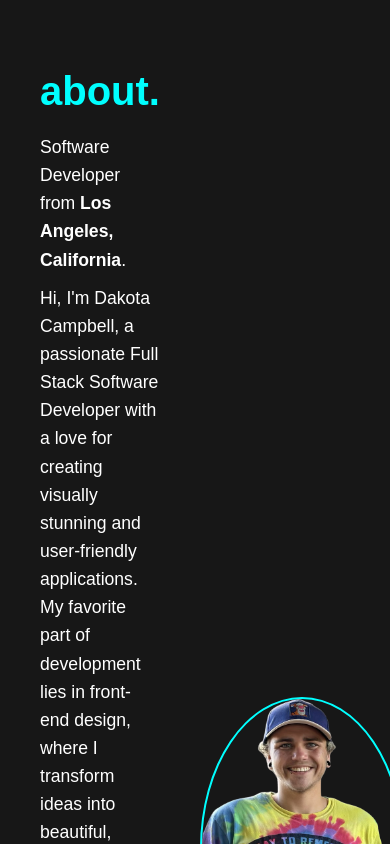
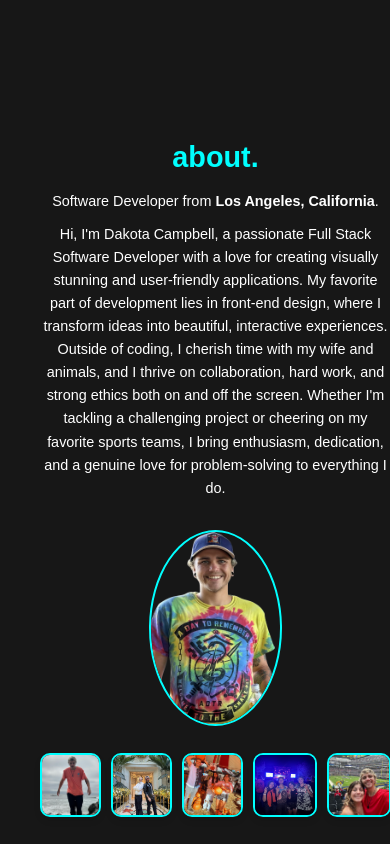
Before and after one commit to Dxk0ta/portfolio, a React (Create React App) app: page / in a window 390 px wide. Shown: the part 900-1744 px from the top of the page. Built offline with nearby package versions, Linux system fonts and the light colour scheme.

Commit message:
fixed mobile responsive issue

```diff
--- a/src/AboutMe.css
+++ b/src/AboutMe.css
@@ -1,47 +1,11 @@
-/* .aboutme {
-  text-align: center;
-  position: relative;
-  display: flex;
-  flex-direction: column;
-  justify-content: center;
-  align-items: center;
-  padding: 50px 20px;
-  height: 100vh;
-  background: rgba(255, 255, 255, 0.9);
-  border-radius: 15px;
-  box-shadow: 0 4px 20px rgba(0, 0, 0, 0.1);
-  margin: 20px;
-  font-family: 'Arial', sans-serif;
-}
-
-.aboutme-title {
-  font-size: 2.5em;
-  color: #007fff;
-  margin-bottom: 20px;
-}
-
-.aboutme-description {
-  font-size: 1.2em;
-  color: #333;
-  max-width: 600px;
-  line-height: 1.6;
-  margin: 0 auto 15px; /* Add some space between paragraphs */
-/*}
-
-/*.aboutme-quote {
-  font-style: italic;
-  color: #555;
-  max-width: 600px;
-  margin: 0 auto;
-  padding-top: 15px;
-} */
-/* Container */
 .aboutme {
   padding: 40px;
-    max-width: 1000px;
+  padding-top: 170px;
+  max-width: 1000px; /* Adjust for desktop */
+  width: 90%; /* Add width for responsiveness */
   margin: auto;
   text-align: left;
-    height: 100vh;
+  min-height: 100vh; /* Changed from height to min-height */
 }
 
 .aboutme-content {
@@ -51,7 +15,6 @@
   gap: 40px;
 }
 
-  /* Text Section */
 .aboutme-title {
   font-size: 2.5rem;
   font-weight: bold;
@@ -66,16 +29,15 @@
   margin: 10px 0;
 }
 
-  /* Main Image */
 .aboutme-image img {
-    width: 200px;
+  width: 200px; /* Default size for larger screens */
+  max-width: 50%; /* Ensure the image scales but doesn't shrink unnecessarily */
+  min-width: 150px; /* Ensure the image doesn’t shrink below this size */
   border-radius: 50%;
-    border: 5px solid #f5f5f5;
+  border: 2px solid #00ffff;
   object-fit: cover;
-    border: 2px solid #00ffff;
 }
 
-  /* Gallery */
 .aboutme-gallery {
   display: flex;
   gap: 10px;
@@ -95,5 +57,55 @@
 
 .aboutme-gallery img:hover {
   transform: scale(1.05);
-    box-shadow: 0 6px 15px rgba(0, 255, 255, 0.7); /* Enhance glow on hover */
+  box-shadow: 0 6px 15px rgba(0, 255, 255, 0.7);
 }
+
+/* Media Queries */
+@media (max-width: 768px) {
+  .aboutme-content {
+    flex-direction: column; /* Stack content vertically */
+    text-align: center; /* Center-align content */
+    margin-top: 20px; /* Reduce top margin */
+    gap: 20px; /* Reduce gap between items */
+  }
+
+  .aboutme-title {
+    font-size: 2rem; /* Scale down font size */
+  }
+
+  .aboutme-description {
+    font-size: 1rem; /* Adjust text size for readability */
+  }
+
+  .aboutme-image img {
+    width: 50%; /* Use a percentage for responsiveness */
+    max-width: 200px; /* Set a max width for balance */
+    min-width: 150px; /* Ensure the image doesn’t shrink too much */
+  }
+
+  .aboutme-gallery img {
+    width: 80px; /* Smaller gallery images */
+    height: 80px;
+  }
+}
+
+@media (max-width: 480px) {
+  .aboutme-title {
+    font-size: 1.8rem; /* Further reduce font size for small devices */
+  }
+
+  .aboutme-description {
+    font-size: 0.9rem; /* Smaller text for compact screens */
+  }
+
+  .aboutme-image img {
+    width: 70%; /* Ensure it scales appropriately on very small screens */
+    max-width: 180px; /* Set a max width to prevent it from being too large */
+    min-width: 120px; /* Prevent it from being too small */
+  }
+
+  .aboutme-gallery img {
+    width: 60px; /* Scale down gallery images further */
+    height: 60px;
+  }
+}
--- a/src/Contact.css
+++ b/src/Contact.css
@@ -2,6 +2,7 @@
   color: #00ffff;
   text-align: center;
   padding: 50px 20px;
+  padding-bottom: 100px;
 
 }
 
--- a/src/Projects.css
+++ b/src/Projects.css
@@ -2,6 +2,7 @@
     color: #00ffff;;
     text-align: center;
     padding: 50px 20px;
+    padding-top: 180px;
     height: 100vh;
   }
 
--- a/src/Skills.css
+++ b/src/Skills.css
@@ -1,6 +1,7 @@
 .skills {
     text-align: center;
     padding: 50px 20px;
+    padding-top: 350px;
     border-radius: 10px;
     height: 100vh;
   }
```
Lines whose indentation alone changed are shown as unchanged.
